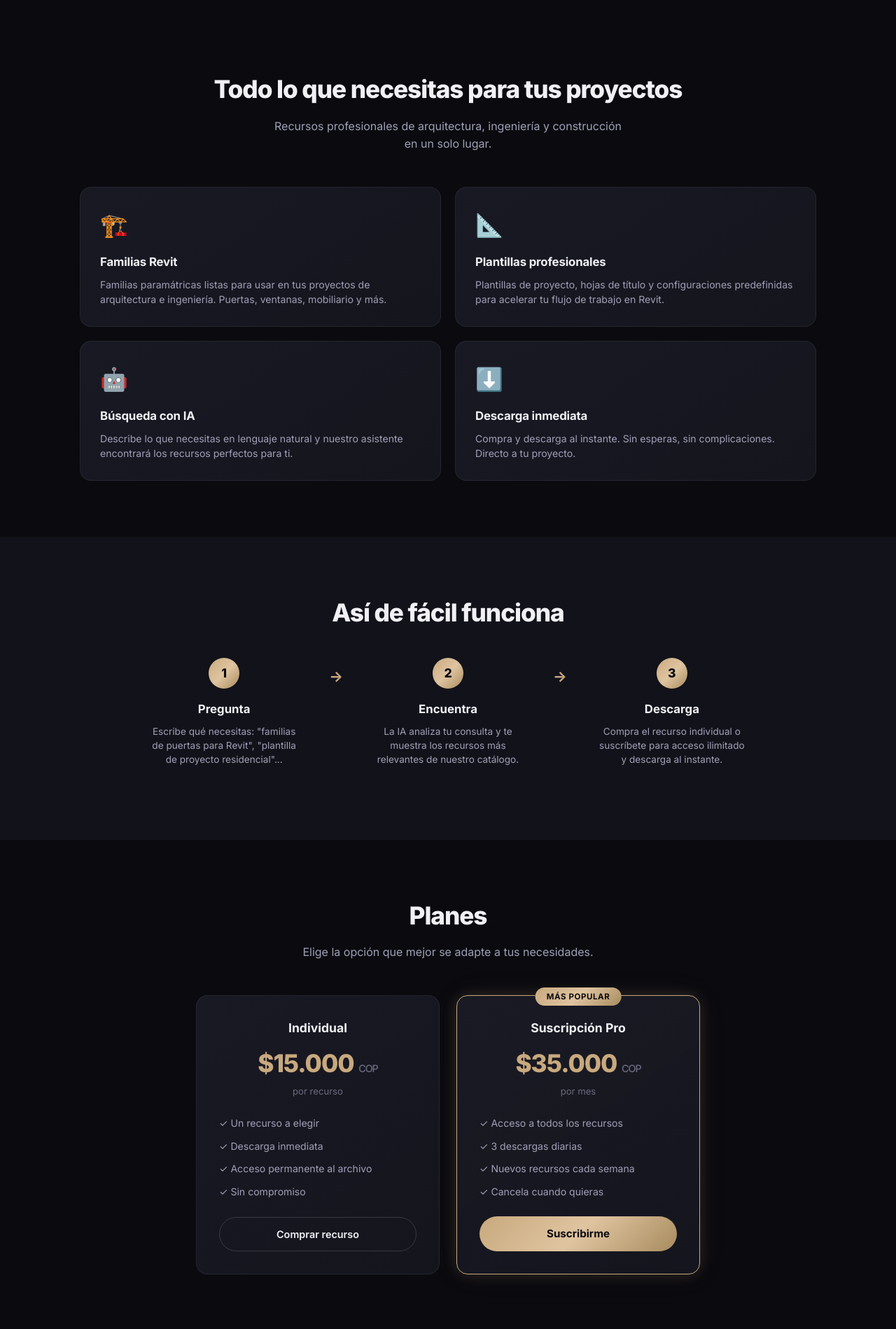
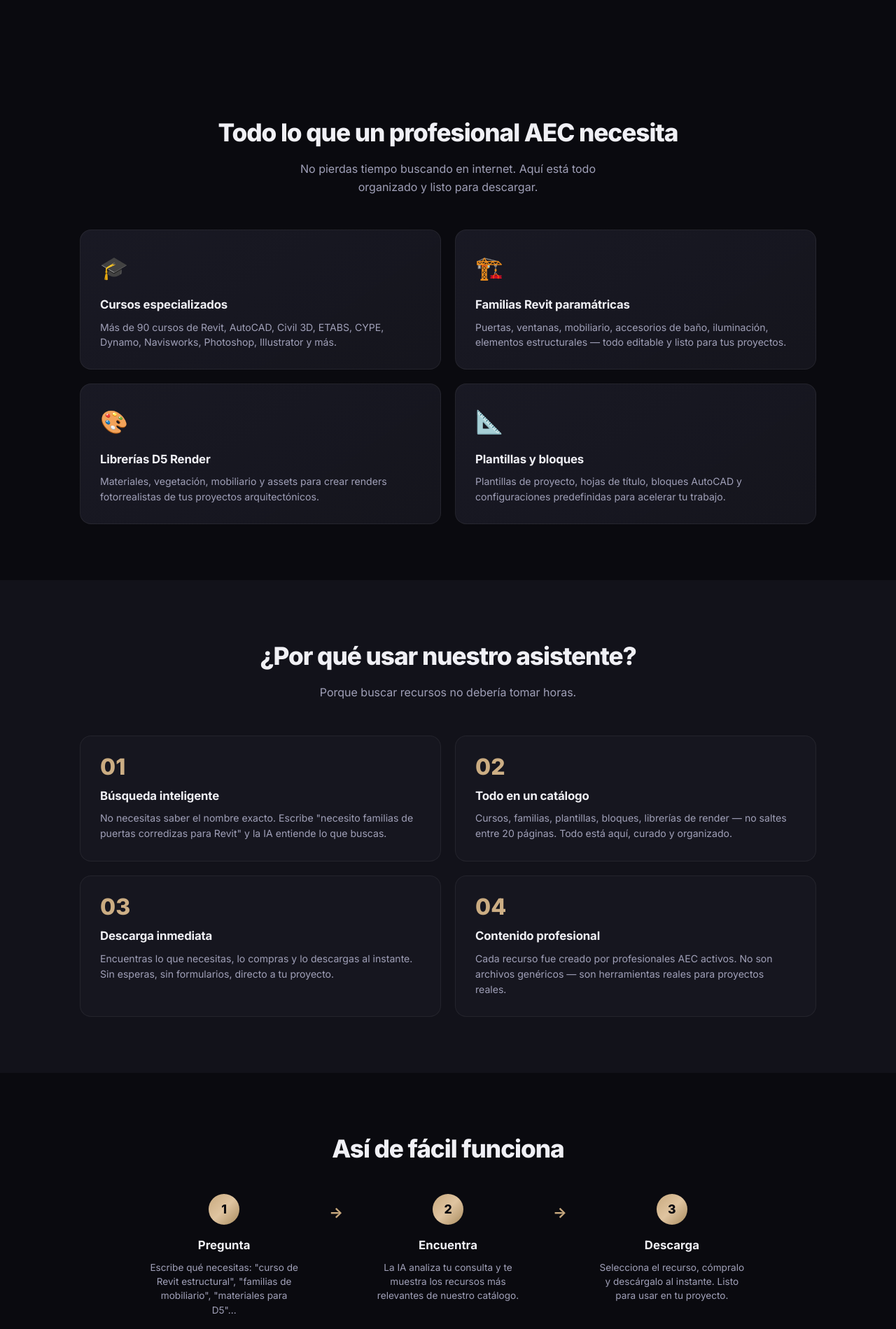
Before and after one commit to carlosgustavolozanoriveros-bot/arch-rag-core, a Next.js app: page / in a window 1280 px wide. Shown: the part 701-2600 px from the top of the page at 70% size. Built offline with nearby package versions, Linux system fonts and the light colour scheme.

Commit message:
feat: redesign landing page - persuasion-focused with resources showcase, why-assistant, trust sections, no pricing

```diff
--- a/app/globals.css
+++ b/app/globals.css
@@ -1711,4 +1711,140 @@ body:has([class*="waybox"]) {
     gap: 12px;
     text-align: center;
   }
-}
+
+  .landing-why-grid {
+    grid-template-columns: 1fr;
+  }
+
+  .landing-trust-grid {
+    grid-template-columns: 1fr;
+    max-width: 380px;
+    margin: 0 auto;
+  }
+}
+
+/* Why Section */
+.landing-why-grid {
+  display: grid;
+  grid-template-columns: repeat(2, 1fr);
+  gap: 20px;
+}
+
+.landing-why-card {
+  padding: 28px;
+  background: var(--bg-card);
+  border: 1px solid var(--border-subtle);
+  border-radius: var(--radius-lg);
+  transition: all var(--transition-base);
+  position: relative;
+  overflow: hidden;
+}
+
+.landing-why-card::before {
+  content: '';
+  position: absolute;
+  top: 0;
+  left: 0;
+  right: 0;
+  height: 2px;
+  background: var(--gradient-gold);
+  opacity: 0;
+  transition: opacity var(--transition-base);
+}
+
+.landing-why-card:hover {
+  border-color: var(--border-gold);
+  transform: translateY(-3px);
+  box-shadow: var(--shadow-glow);
+}
+
+.landing-why-card:hover::before {
+  opacity: 1;
+}
+
+.landing-why-number {
+  font-size: 2rem;
+  font-weight: 800;
+  background: var(--gradient-gold);
+  -webkit-background-clip: text;
+  -webkit-text-fill-color: transparent;
+  background-clip: text;
+  margin-bottom: 12px;
+  line-height: 1;
+}
+
+.landing-why-card h3 {
+  font-size: 1.05rem;
+  font-weight: 700;
+  margin-bottom: 8px;
+  letter-spacing: -0.01em;
+}
+
+.landing-why-card p {
+  font-size: 0.88rem;
+  line-height: 1.55;
+  color: var(--text-secondary);
+}
+
+/* Trust Section */
+.landing-trust-grid {
+  display: grid;
+  grid-template-columns: repeat(3, 1fr);
+  gap: 20px;
+}
+
+.landing-trust-item {
+  text-align: center;
+  padding: 32px 20px;
+  background: var(--gradient-card);
+  border: 1px solid var(--border-subtle);
+  border-radius: var(--radius-lg);
+  transition: all var(--transition-base);
+}
+
+.landing-trust-item:hover {
+  border-color: var(--border-gold);
+  transform: translateY(-2px);
+}
+
+.landing-trust-icon {
+  font-size: 2.4rem;
+  margin-bottom: 14px;
+}
+
+.landing-trust-item h4 {
+  font-size: 1.05rem;
+  font-weight: 700;
+  margin-bottom: 8px;
+  color: var(--accent-gold);
+}
+
+.landing-trust-item p {
+  font-size: 0.82rem;
+  line-height: 1.5;
+  color: var(--text-secondary);
+}
+
+/* CTA Box */
+.landing-cta-box {
+  padding: 56px 40px;
+  background: var(--gradient-card);
+  border: 1px solid var(--border-gold);
+  border-radius: var(--radius-xl);
+  text-align: center;
+  position: relative;
+  overflow: hidden;
+}
+
+.landing-cta-box::before {
+  content: '';
+  position: absolute;
+  top: -50%;
+  left: 50%;
+  transform: translateX(-50%);
+  width: 500px;
+  height: 300px;
+  background: radial-gradient(ellipse, rgba(200, 169, 126, 0.08) 0%, transparent 70%);
+  filter: blur(40px);
+  pointer-events: none;
+}
--- a/app/page.tsx
+++ b/app/page.tsx
@@ -14,7 +14,7 @@ export default function LandingPage() {
             <span>Asistente AEC</span>
           </div>
           <Link href="/chat" className="landing-nav-cta">
-            Empezar ahora
+            Probar el asistente
           </Link>
         </div>
       </nav>
@@ -31,33 +31,32 @@ export default function LandingPage() {
             Asistente IA para profesionales AEC
           </div>
           <h1 className="landing-h1">
-            Encuentra recursos BIM<br />
-            <span className="landing-h1-gold">en segundos, no en horas</span>
+            Cursos, familias Revit, plantillas<br />
+            y recursos BIM<br />
+            <span className="landing-h1-gold">en un solo lugar</span>
           </h1>
           <p className="landing-subtitle">
-            Consulta con nuestro asistente inteligente y descarga familias paramátricas de Revit,
-            plantillas profesionales y modelos BIM listos para usar en tus proyectos.
+            Dile a nuestro asistente qué necesitas y te encontrará el recurso ideal:
+            cursos de Revit, familias paramátricas, librerías de D5 Render,
+            plantillas de proyecto, bloques AutoCAD y mucho más.
           </p>
           <div className="landing-hero-actions">
             <Link href="/chat" className="landing-btn-primary">
               <svg width="18" height="18" viewBox="0 0 24 24" fill="none" stroke="currentColor" strokeWidth="2" strokeLinecap="round" strokeLinejoin="round">
                 <path d="M21 15a2 2 0 0 1-2 2H7l-4 4V5a2 2 0 0 1 2-2h14a2 2 0 0 1 2 2z" />
               </svg>
-              Empezar a buscar
+              Hablar con el asistente
             </Link>
-            <a href="#precios" className="landing-btn-secondary">
-              Ver planes
-            </a>
           </div>
           <div className="landing-hero-stats">
             <div className="landing-stat">
               <span className="landing-stat-number">+500</span>
-              <span className="landing-stat-label">Recursos BIM</span>
+              <span className="landing-stat-label">Recursos disponibles</span>
             </div>
             <div className="landing-stat-divider" />
             <div className="landing-stat">
-              <span className="landing-stat-number">23</span>
-              <span className="landing-stat-label">Packs profesionales</span>
+              <span className="landing-stat-number">+90</span>
+              <span className="landing-stat-label">Cursos especializados</span>
             </div>
             <div className="landing-stat-divider" />
             <div className="landing-stat">
@@ -68,47 +67,79 @@ export default function LandingPage() {
         </div>
       </section>
 
-      {/* Features Section */}
+      {/* What you'll find */}
       <section className="landing-section">
         <div className="landing-container">
-          <h2 className="landing-h2">Todo lo que necesitas para tus proyectos</h2>
+          <h2 className="landing-h2">Todo lo que un profesional AEC necesita</h2>
           <p className="landing-section-sub">
-            Recursos profesionales de arquitectura, ingeniería y construcción en un solo lugar.
+            No pierdas tiempo buscando en internet. Aquí está todo organizado y listo para descargar.
           </p>
           <div className="landing-features-grid">
             <div className="landing-feature-card">
+              <div className="landing-feature-icon">🎓</div>
+              <h3>Cursos especializados</h3>
+              <p>Más de 90 cursos de Revit, AutoCAD, Civil 3D, ETABS, CYPE, Dynamo, Navisworks, Photoshop, Illustrator y más.</p>
+            </div>
+            <div className="landing-feature-card">
               <div className="landing-feature-icon">🏗️</div>
-              <h3>Familias Revit</h3>
-              <p>Familias paramátricas listas para usar en tus proyectos de arquitectura e ingeniería. Puertas, ventanas, mobiliario y más.</p>
+              <h3>Familias Revit paramátricas</h3>
+              <p>Puertas, ventanas, mobiliario, accesorios de baño, iluminación, elementos estructurales — todo editable y listo para tus proyectos.</p>
+            </div>
+            <div className="landing-feature-card">
+              <div className="landing-feature-icon">🎨</div>
+              <h3>Librerías D5 Render</h3>
+              <p>Materiales, vegetación, mobiliario y assets para crear renders fotorrealistas de tus proyectos arquitectónicos.</p>
             </div>
             <div className="landing-feature-card">
               <div className="landing-feature-icon">📐</div>
-              <h3>Plantillas profesionales</h3>
-              <p>Plantillas de proyecto, hojas de título y configuraciones predefinidas para acelerar tu flujo de trabajo en Revit.</p>
+              <h3>Plantillas y bloques</h3>
+              <p>Plantillas de proyecto, hojas de título, bloques AutoCAD y configuraciones predefinidas para acelerar tu trabajo.</p>
             </div>
-            <div className="landing-feature-card">
-              <div className="landing-feature-icon">🤖</div>
-              <h3>Búsqueda con IA</h3>
-              <p>Describe lo que necesitas en lenguaje natural y nuestro asistente encontrará los recursos perfectos para ti.</p>
+          </div>
+        </div>
+      </section>
+
+      {/* Why the assistant */}
+      <section className="landing-section landing-section-alt">
+        <div className="landing-container">
+          <h2 className="landing-h2">¿Por qué usar nuestro asistente?</h2>
+          <p className="landing-section-sub">
+            Porque buscar recursos no debería tomar horas.
+          </p>
+          <div className="landing-why-grid">
+            <div className="landing-why-card">
+              <div className="landing-why-number">01</div>
+              <h3>Búsqueda inteligente</h3>
+              <p>No necesitas saber el nombre exacto. Escribe &quot;necesito familias de puertas corredizas para Revit&quot; y la IA entiende lo que buscas.</p>
             </div>
-            <div className="landing-feature-card">
-              <div className="landing-feature-icon">⬇️</div>
+            <div className="landing-why-card">
+              <div className="landing-why-number">02</div>
+              <h3>Todo en un catálogo</h3>
+              <p>Cursos, familias, plantillas, bloques, librerías de render — no saltes entre 20 páginas. Todo está aquí, curado y organizado.</p>
+            </div>
+            <div className="landing-why-card">
+              <div className="landing-why-number">03</div>
               <h3>Descarga inmediata</h3>
-              <p>Compra y descarga al instante. Sin esperas, sin complicaciones. Directo a tu proyecto.</p>
+              <p>Encuentras lo que necesitas, lo compras y lo descargas al instante. Sin esperas, sin formularios, directo a tu proyecto.</p>
+            </div>
+            <div className="landing-why-card">
+              <div className="landing-why-number">04</div>
+              <h3>Contenido profesional</h3>
+              <p>Cada recurso fue creado por profesionales AEC activos. No son archivos genéricos — son herramientas reales para proyectos reales.</p>
             </div>
           </div>
         </div>
       </section>
 
       {/* How it works */}
-      <section className="landing-section landing-section-alt">
+      <section className="landing-section">
         <div className="landing-container">
           <h2 className="landing-h2">Así de fácil funciona</h2>
           <div className="landing-steps">
             <div className="landing-step">
               <div className="landing-step-number">1</div>
               <h3>Pregunta</h3>
-              <p>Escribe qué necesitas: &quot;familias de puertas para Revit&quot;, &quot;plantilla de proyecto residencial&quot;...</p>
+              <p>Escribe qué necesitas: &quot;curso de Revit estructural&quot;, &quot;familias de mobiliario&quot;, &quot;materiales para D5&quot;...</p>
             </div>
             <div className="landing-step-arrow">→</div>
             <div className="landing-step">
@@ -120,56 +151,31 @@ export default function LandingPage() {
             <div className="landing-step">
               <div className="landing-step-number">3</div>
               <h3>Descarga</h3>
-              <p>Compra el recurso individual o suscríbete para acceso ilimitado y descarga al instante.</p>
+              <p>Selecciona el recurso, cómpralo y descárgalo al instante. Listo para usar en tu proyecto.</p>
             </div>
           </div>
         </div>
       </section>
 
-      {/* Pricing */}
-      <section className="landing-section" id="precios">
+      {/* Social proof */}
+      <section className="landing-section landing-section-alt">
         <div className="landing-container">
-          <h2 className="landing-h2">Planes</h2>
-          <p className="landing-section-sub">
-            Elige la opción que mejor se adapte a tus necesidades.
-          </p>
-          <div className="landing-pricing-grid">
-            <div className="landing-pricing-card">
-              <div className="landing-pricing-header">
-                <h3>Individual</h3>
-                <div className="landing-pricing-price">
-                  $15.000 <span>COP</span>
-                </div>
-                <p className="landing-pricing-period">por recurso</p>
-              </div>
-              <ul className="landing-pricing-features">
-                <li>✓ Un recurso a elegir</li>
-                <li>✓ Descarga inmediata</li>
-                <li>✓ Acceso permanente al archivo</li>
-                <li>✓ Sin compromiso</li>
-              </ul>
-              <Link href="/chat" className="landing-btn-outline">
-                Comprar recurso
-              </Link>
+          <h2 className="landing-h2">Hecho por profesionales, para profesionales</h2>
+          <div className="landing-trust-grid">
+            <div className="landing-trust-item">
+              <div className="landing-trust-icon">🏛️</div>
+              <h4>Arquitectura</h4>
+              <p>Familias de diseño, materiales, renders, plantillas de presentación</p>
             </div>
-            <div className="landing-pricing-card landing-pricing-featured">
-              <div className="landing-pricing-badge">Más popular</div>
-              <div className="landing-pricing-header">
-                <h3>Suscripción Pro</h3>
-                <div className="landing-pricing-price">
-                  $35.000 <span>COP</span>
-                </div>
-                <p className="landing-pricing-period">por mes</p>
-              </div>
-              <ul className="landing-pricing-features">
-                <li>✓ Acceso a todos los recursos</li>
-                <li>✓ 3 descargas diarias</li>
-                <li>✓ Nuevos recursos cada semana</li>
-                <li>✓ Cancela cuando quieras</li>
-              </ul>
-              <Link href="/chat" className="landing-btn-primary" style={{ width: '100%', justifyContent: 'center' }}>
-                Suscribirme
-              </Link>
+            <div className="landing-trust-item">
+              <div className="landing-trust-icon">⚙️</div>
+              <h4>Ingeniería</h4>
+              <p>Modelos estructurales, MEP, Civil 3D, cálculos, plantillas técnicas</p>
+            </div>
+            <div className="landing-trust-item">
+              <div className="landing-trust-icon">🔨</div>
+              <h4>Construcción</h4>
+              <p>Planificación, presupuestos, programación de obra, documentación</p>
             </div>
           </div>
         </div>
@@ -178,13 +184,18 @@ export default function LandingPage() {
       {/* CTA Final */}
       <section className="landing-cta-section">
         <div className="landing-container">
-          <h2 className="landing-h2" style={{ marginBottom: '12px' }}>¿Listo para optimizar tus proyectos?</h2>
-          <p className="landing-section-sub" style={{ marginBottom: '32px' }}>
-            Empieza a buscar recursos BIM con nuestro asistente inteligente.
-          </p>
-          <Link href="/chat" className="landing-btn-primary">
-            Empezar ahora — Es gratis consultar
-          </Link>
+          <div className="landing-cta-box">
+            <h2 className="landing-h2" style={{ marginBottom: '12px' }}>Deja de buscar. Empieza a encontrar.</h2>
+            <p className="landing-section-sub" style={{ marginBottom: '32px' }}>
+              Consultar con el asistente es gratis. Escríbele lo que necesitas y descubre todo lo que tenemos para ti.
+            </p>
+            <Link href="/chat" className="landing-btn-primary">
+              <svg width="18" height="18" viewBox="0 0 24 24" fill="none" stroke="currentColor" strokeWidth="2" strokeLinecap="round" strokeLinejoin="round">
+                <path d="M21 15a2 2 0 0 1-2 2H7l-4 4V5a2 2 0 0 1 2-2h14a2 2 0 0 1 2 2z" />
+              </svg>
+              Hablar con el asistente
+            </Link>
+          </div>
         </div>
       </section>
 
```
